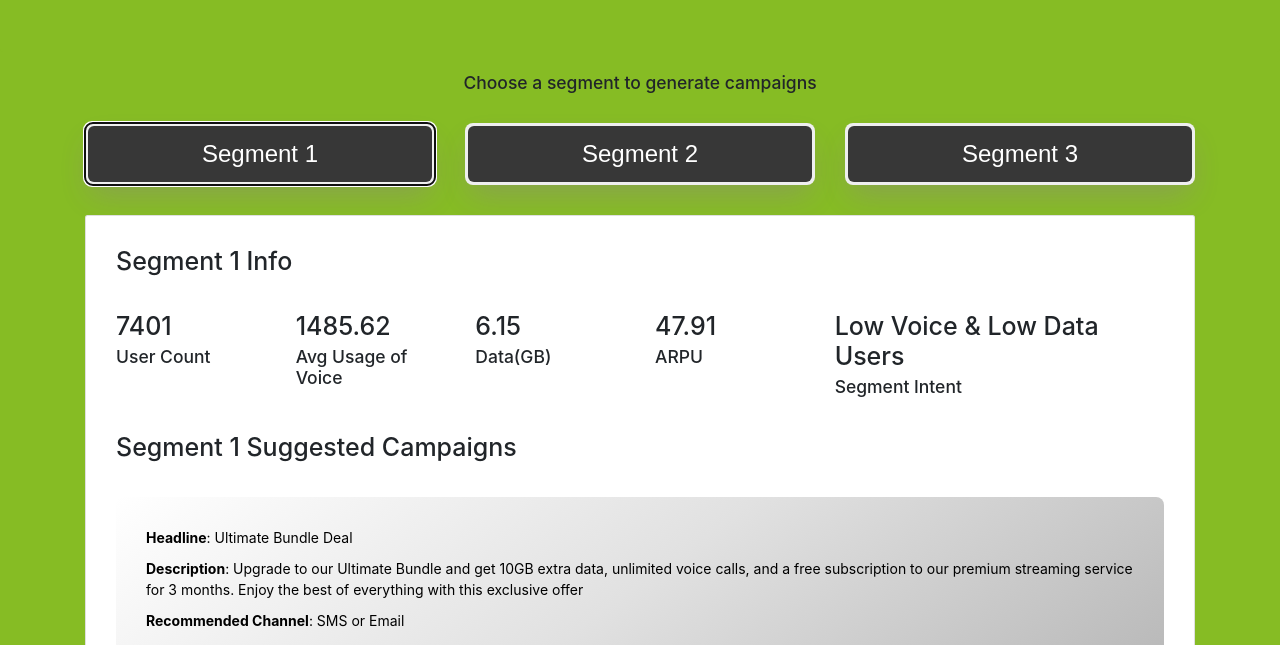
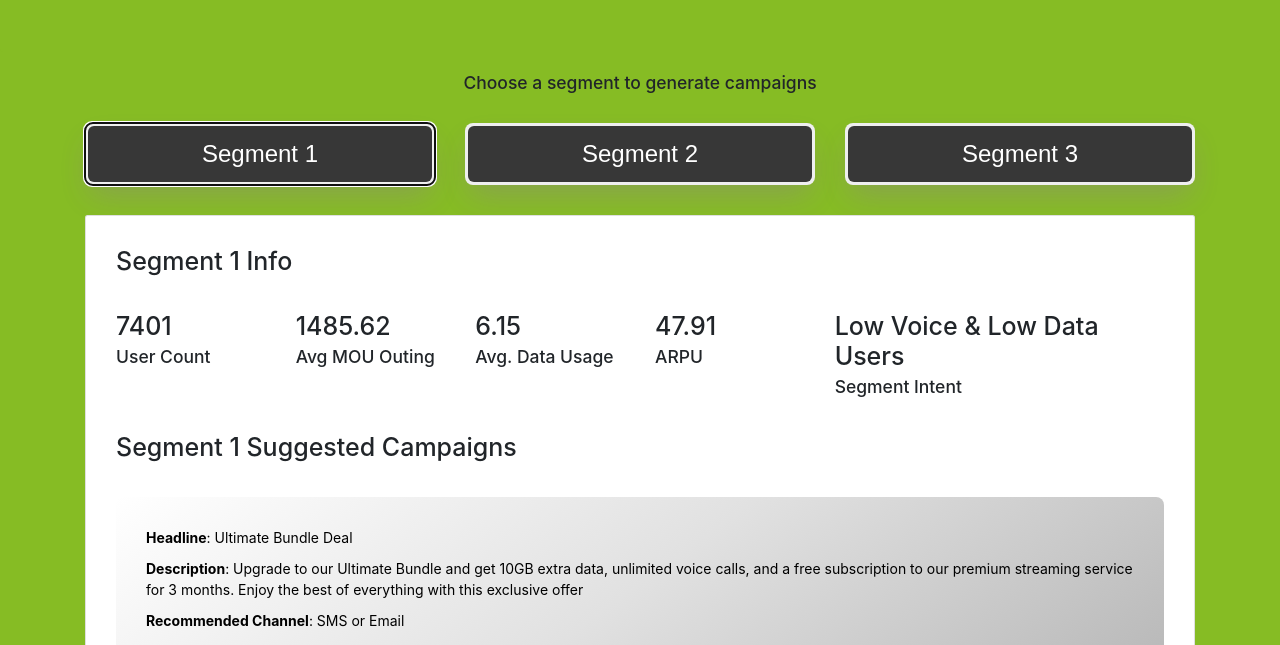
Before and after one commit to adimalikdeloitte/cvmgenai, a plain HTML site: page index.html in a window 1280 px wide. Both pictures are taken after a click on the button "Segment 1". Shown: the part 155-800 px from the top of the page. Drawn offline with nearby package versions, Linux system fonts and the light colour scheme.

Commit message:
Add files via upload

```diff
--- a/index.html
+++ b/index.html
@@ -128,12 +128,12 @@
 
             <div class="col-2">
               <h1>1485.62</h1>
-              <h3>Avg Usage of Voice</h3>
+              <h3>Avg MOU Outing</h3>
             </div>
 
             <div class="col-2">
               <h1>6.15</h1>
-              <h3>Data(GB)</h3>
+              <h3>Avg. Data Usage</h3>
             </div>
 
             <div class="col-2">
@@ -239,12 +239,12 @@
 
             <div class="col-2">
               <h1>1725.62</h1>
-              <h3>Avg Usage of Voice</h3>
+              <h3>Avg MOU Outing</h3>
             </div>
 
             <div class="col-2">
               <h1>8.07</h1>
-              <h3>Data(GB)</h3>
+              <h3>Avg. Data Usage</h3>
             </div>
 
             <div class="col-2">
@@ -350,12 +350,12 @@
 
             <div class="col-2">
               <h1>1736.19</h1>
-              <h3>Avg Usage of Voice</h3>
+              <h3>Avg MOU Outing</h3>
             </div>
 
             <div class="col-2">
               <h1>8.61</h1>
-              <h3>Data(GB)</h3>
+              <h3>Avg. Data Usage</h3>
             </div>
 
             <div class="col-2">
@@ -498,12 +498,12 @@
 
             <div class="col-2">
               <h1>1748.64</h1>
-              <h3>Avg Usage of Voice</h3>
+              <h3>Avg MOU Outing</h3>
             </div>
 
             <div class="col-2">
               <h1>9.11</h1>
-              <h3>Data(GB)</h3>
+              <h3>Avg. Data Usage</h3>
             </div>
 
             <div class="col-2">
@@ -606,12 +606,12 @@
 
             <div class="col-2">
               <h1>1642.55</h1>
-              <h3>Avg Usage of Voice</h3>
+              <h3>Avg MOU Outing</h3>
             </div>
 
             <div class="col-2">
               <h1>10.13</h1>
-              <h3>Data(GB)</h3>
+              <h3>Avg. Data Usage</h3>
             </div>
 
             <div class="col-2">
@@ -715,12 +715,12 @@
 
             <div class="col-2">
               <h1>1919.32</h1>
-              <h3>Avg Usage of Voice</h3>
+              <h3>Avg MOU Outing</h3>
             </div>
 
             <div class="col-2">
               <h1>7.28</h1>
-              <h3>Data(GB)</h3>
+              <h3>Avg. Data Usage</h3>
             </div>
 
             <div class="col-2">
```
